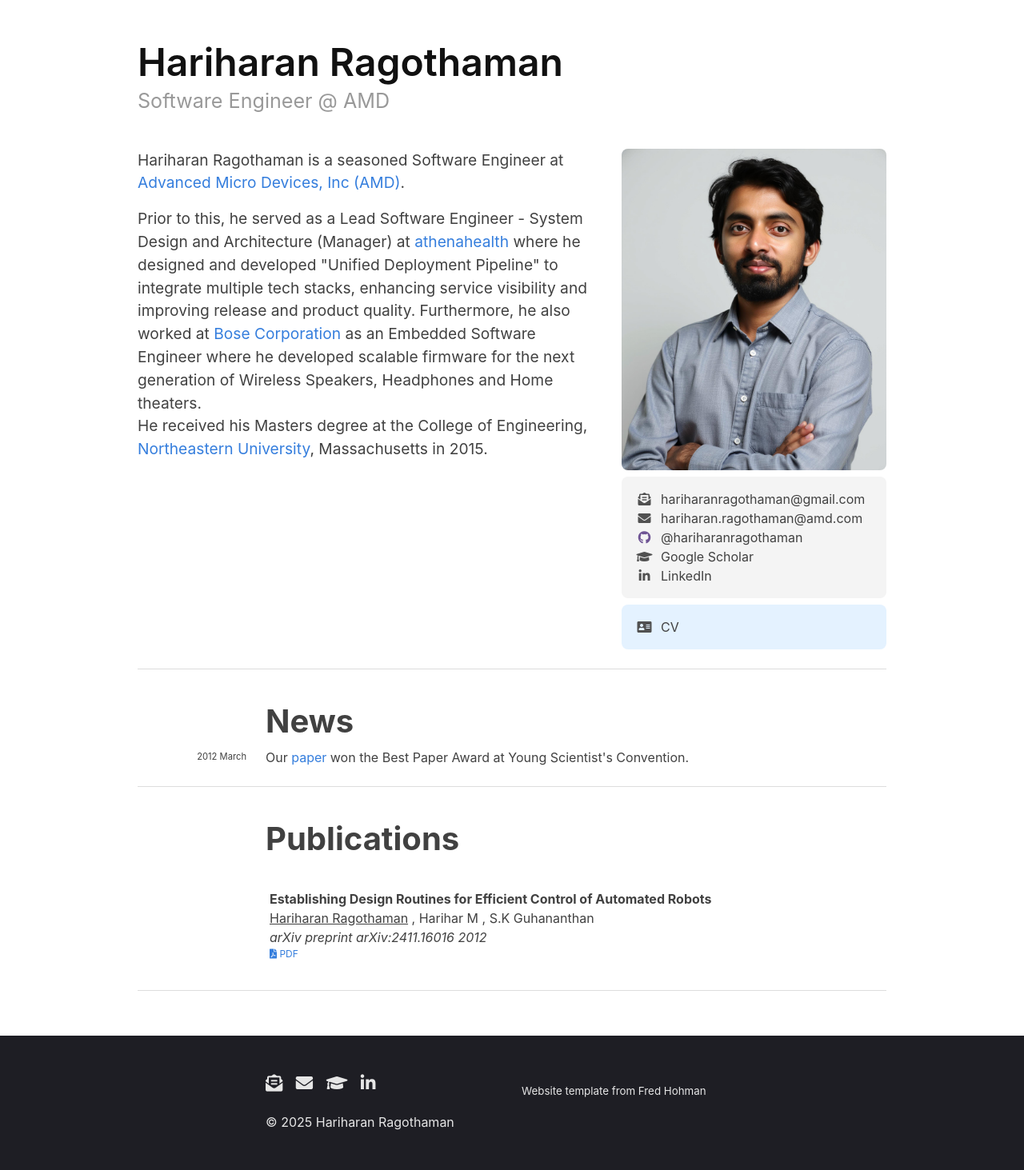
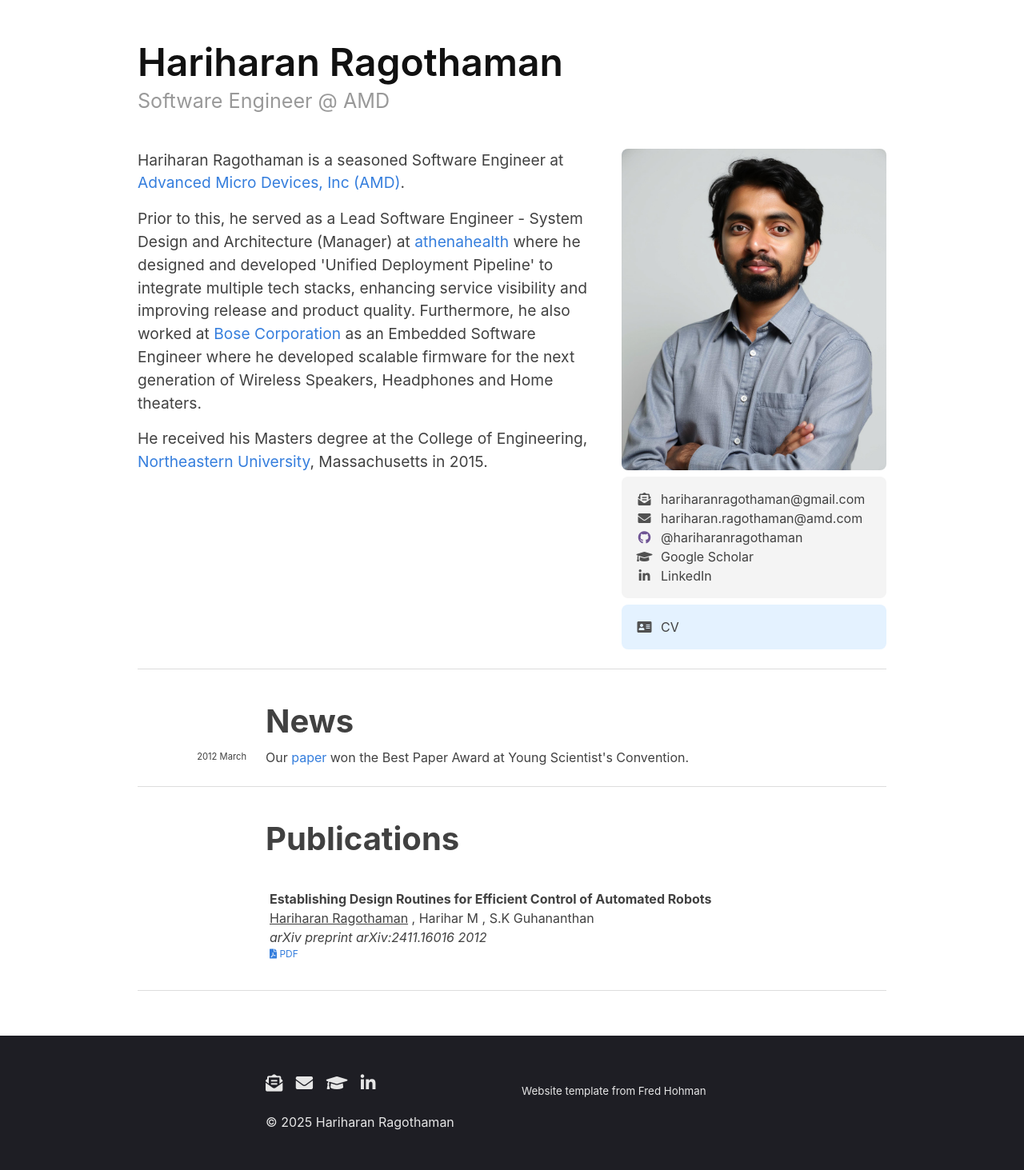
Before and after one commit to hariharanragothaman/hariharanragothaman.github.io, a Jekyll site: the page built from index.md, in a window 1280 px wide. Shown: the whole page at 80% size. Built offline with Jekyll 4.4.1, drawn with Linux system fonts in a browser that asks for light colours; nearby versions of some CDN libraries; some web fonts are replaced.

Commit message:
Polishes and Updates

```diff
--- a/index.md
+++ b/index.md
@@ -18,8 +18,9 @@ jsarr:
 	</div>
 	<div style="height: 1rem"></div>
 	<div>
-       Prior to this, he served as a Lead Software Engineer - System Design and Architecture (Manager) at <a href="https://www.athenahealth.com/">athenahealth</a>  where he designed and developed "Unified Deployment Pipeline" to integrate multiple tech stacks, enhancing service visibility and improving release and product quality. Furthermore, he also worked at <a href="https://www.bose.com/explore/music-at-home">Bose Corporation</a> as an Embedded Software Engineer where he developed scalable firmware for the next generation of Wireless Speakers, Headphones and Home theaters.
+       Prior to this, he served as a Lead Software Engineer - System Design and Architecture (Manager) at <a href="https://www.athenahealth.com/">athenahealth</a>  where he designed and developed 'Unified Deployment Pipeline' to integrate multiple tech stacks, enhancing service visibility and improving release and product quality. Furthermore, he also worked at <a href="https://www.bose.com/explore/music-at-home">Bose Corporation</a> as an Embedded Software Engineer where he developed scalable firmware for the next generation of Wireless Speakers, Headphones and Home theaters.
 	</div>
+	<div style="height: 1rem"></div>
 	<div class="intro-left">
         He received his Masters degree at the College of Engineering, <a href="https://www.northeastern.edu/">Northeastern University</a>, Massachusetts in 2015.
 	</div>
```
